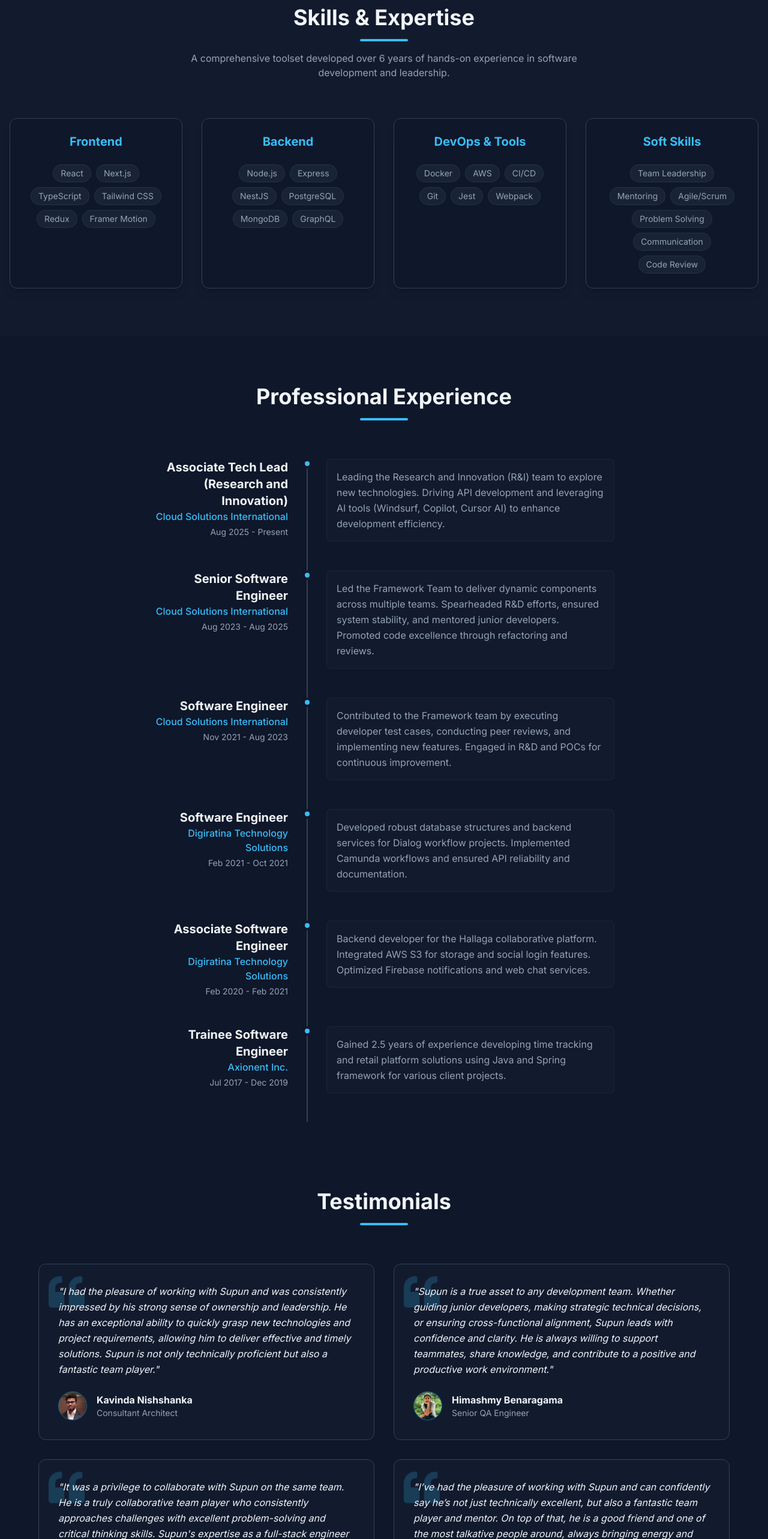
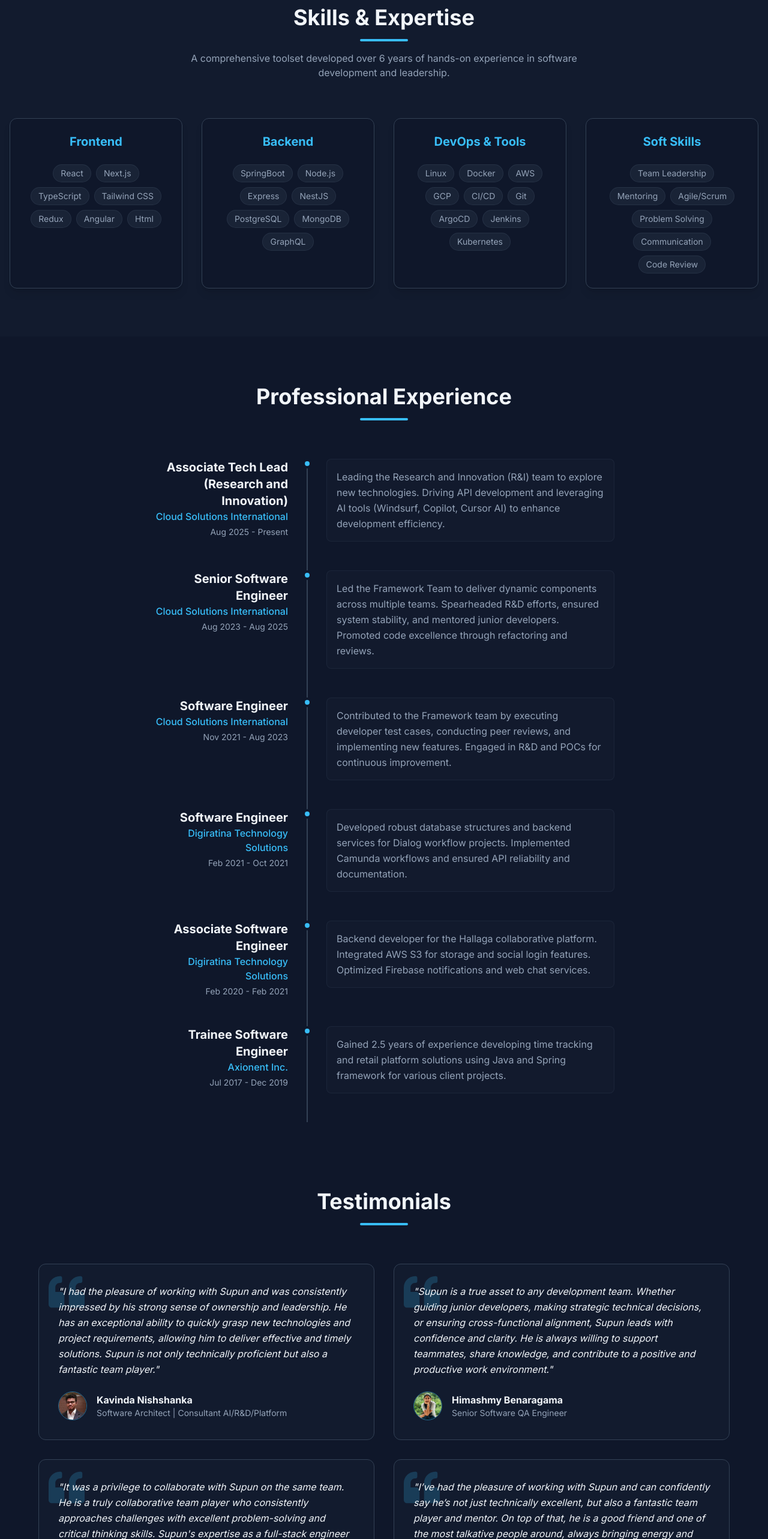
Before and after one commit to SupunGeethanjana/SupunGeethanjana.github.io, a React (Vite) app: page / in a window 1280 px wide. Shown: the part 1501-4067 px from the top of the page at 60% size. Built offline with nearby package versions, Linux system fonts and the light colour scheme.

Commit message:
Add portfolio files

```diff
--- a/src/sections/Skills.jsx
+++ b/src/sections/Skills.jsx
@@ -2,9 +2,9 @@ import React from 'react';
 import { motion } from 'framer-motion';
 
 const skillsData = {
-    "Frontend": ["React", "Next.js", "TypeScript", "Tailwind CSS", "Redux", "Framer Motion"],
-    "Backend": ["Node.js", "Express", "NestJS", "PostgreSQL", "MongoDB", "GraphQL"],
-    "DevOps & Tools": ["Docker", "AWS", "CI/CD", "Git", "Jest", "Webpack"],
+    "Frontend": ["React", "Next.js", "TypeScript", "Tailwind CSS", "Redux", "Angular", "Html"],
+    "Backend": ["SpringBoot", "Node.js", "Express", "NestJS", "PostgreSQL", "MongoDB", "GraphQL"],
+    "DevOps & Tools": ["Linux", "Docker", "AWS", "GCP", "CI/CD", "Git", "ArgoCD", "Jenkins", "Kubernetes"],
     "Soft Skills": ["Team Leadership", "Mentoring", "Agile/Scrum", "Problem Solving", "Communication", "Code Review"]
 };
 
--- a/src/sections/Testimonials.jsx
+++ b/src/sections/Testimonials.jsx
@@ -5,13 +5,13 @@ import { FaQuoteLeft } from 'react-icons/fa';
 const testimonialsData = [
     {
         name: "Kavinda Nishshanka",
-        role: "Consultant Architect",
+        role: "Software Architect | Consultant AI/R&D/Platform",
         text: "I had the pleasure of working with Supun and was consistently impressed by his strong sense of ownership and leadership. He has an exceptional ability to quickly grasp new technologies and project requirements, allowing him to deliver effective and timely solutions. Supun is not only technically proficient but also a fantastic team player.",
         image: "/kavinda.jpg"
     },
     {
         name: "Himashmy Benaragama",
-        role: "Senior QA Engineer",
+        role: "Senior Software QA Engineer",
         text: "Supun is a true asset to any development team. Whether guiding junior developers, making strategic technical decisions, or ensuring cross-functional alignment, Supun leads with confidence and clarity. He is always willing to support teammates, share knowledge, and contribute to a positive and productive work environment.",
         image: "/himashmy.jpg"
     },
```
